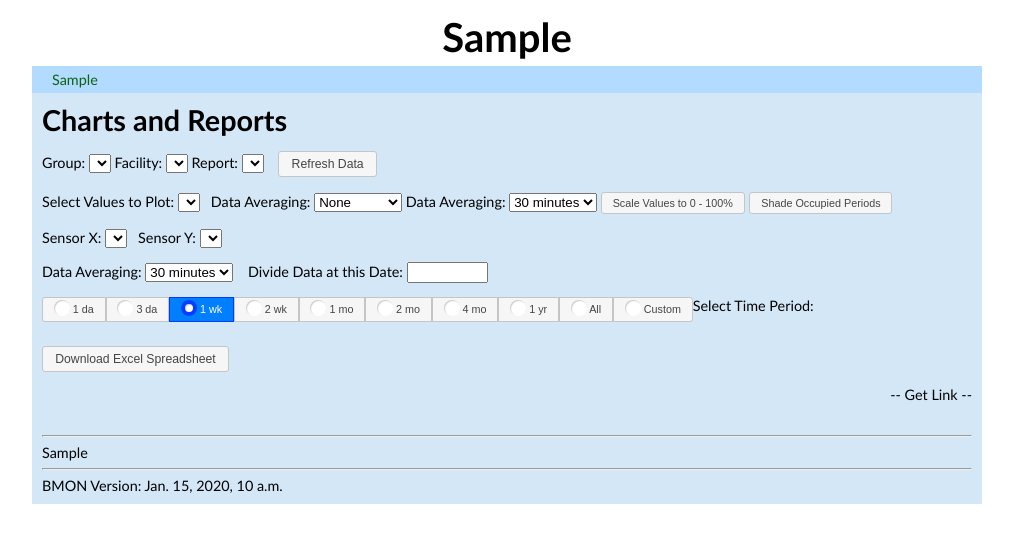
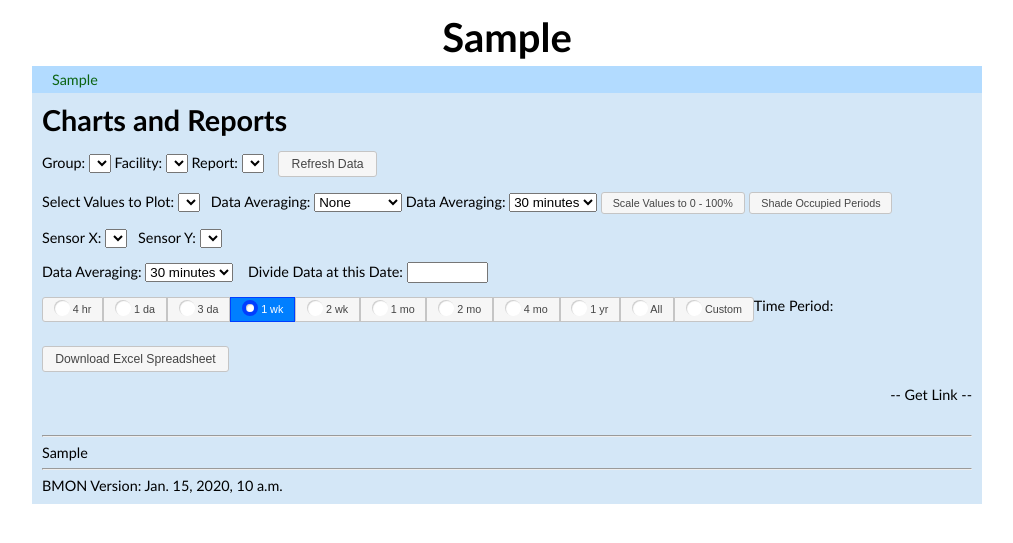
Before and after one commit to alanmitchell/bmon, a Django app: template bmsapp/templates/bmsapp/reports.html in a window 1280 px wide. Shown: the top 543 px of the page, without its empty margins (133-1146 px from the left). Run offline with Django 3.2, Linux system fonts and the light colour scheme; the template is opened without the code that fills it: most values are stand-ins (such as "Sample title", 1, 10 or a date in 2020); lists and menus that the app fills with data are empty; parts of the project's set-up code (start-up, migrations or seed data) failed here and were passed over; some libraries are stand-ins or nearby versions.

Commit message:
Added 4 hour time period.

```diff
--- a/bmsapp/templates/bmsapp/reports.html
+++ b/bmsapp/templates/bmsapp/reports.html
@@ -107,7 +107,8 @@
 </div>
 
 <div id="time_period">
-    Select Time Period:
+    Time Period:
+    <input type="radio" id="4h" value="0.1667" name="time_period"/><label for="4h" class="but_lbl">4 hr</label>
     <input type="radio" id="1d" value="1" name="time_period"/><label for="1d" class="but_lbl">1 da</label>
     <input type="radio" id="3d" value="3" name="time_period"/><label for="3d" class="but_lbl">3 da</label>
     <input type="radio" id="1w" value="7" name="time_period" checked="checked"/><label for="1w" class="but_lbl">1 wk</label>
```
